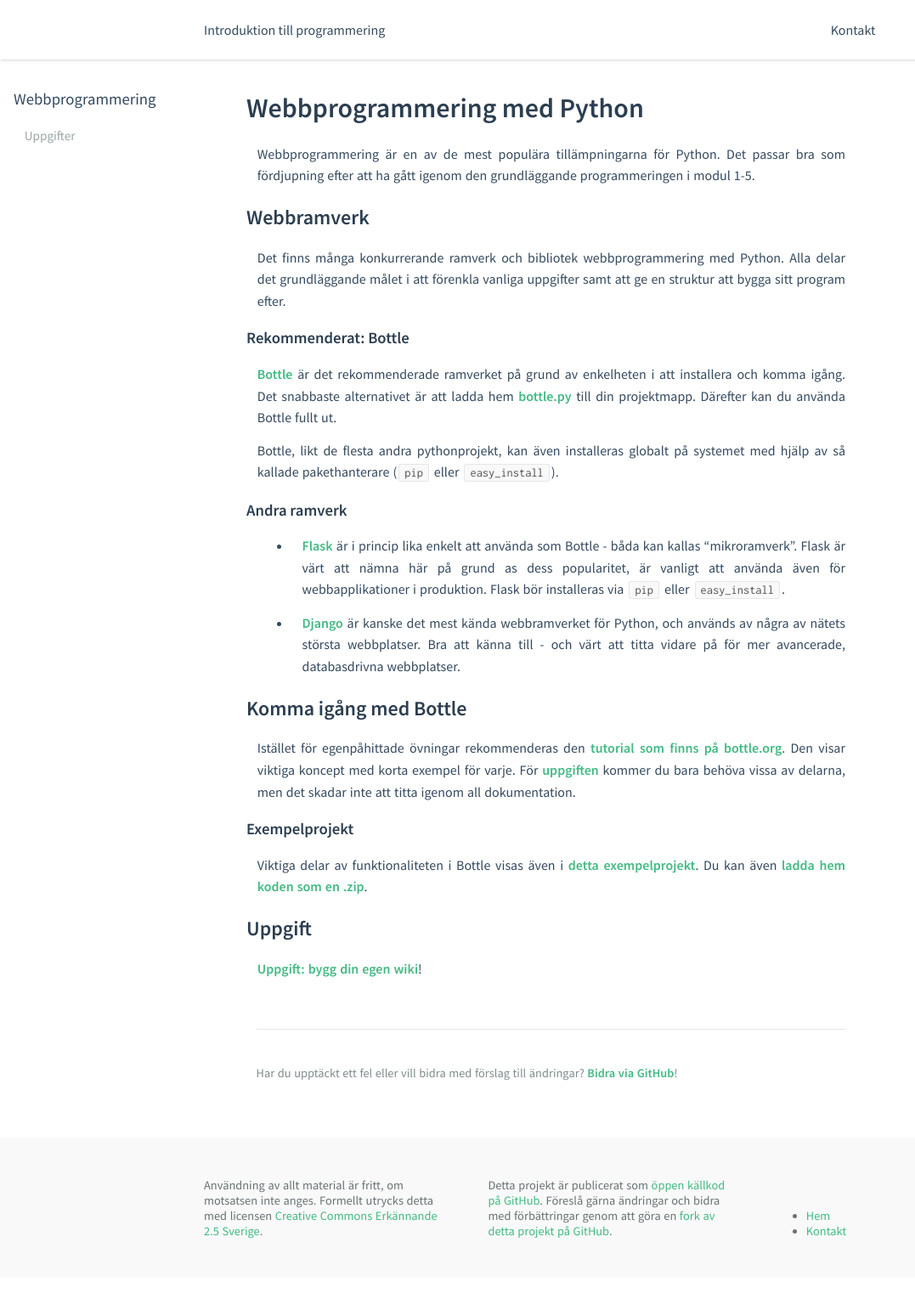
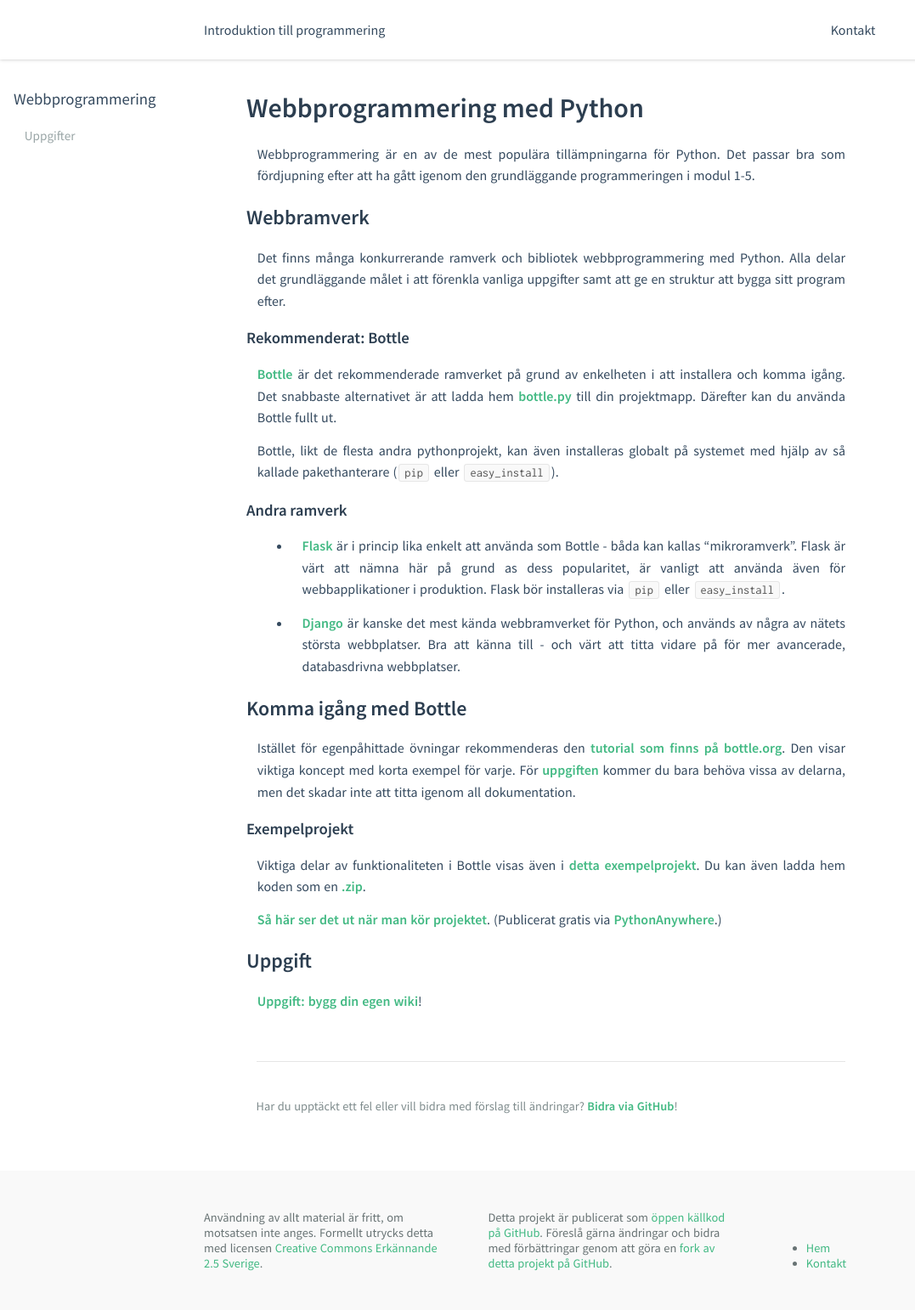
Before and after one commit to mau-dvmt/ia-python, a Jekyll site: the page built from modules/web/index.md, in a window 1280 px wide. Shown: the whole page at 85% size, without its empty margins (0-1077 px from the left). Built offline with Jekyll 4.4.1, drawn with Linux system fonts in a browser that asks for light colours; before the commit the page ends 1504 px from its top, so only the background shows below that.

Commit message:
Added link to published example.

```diff
--- a/modules/web/index.md
+++ b/modules/web/index.md
@@ -31,7 +31,9 @@
 
 ### Exempelprojekt
 
-Viktiga delar av funktionaliteten i Bottle visas även i [detta exempelprojekt](https://github.com/fohlin/bottleexample). Du kan även [ladda hem koden som en .zip](https://github.com/fohlin/bottleexample/archive/master.zip).
+Viktiga delar av funktionaliteten i Bottle visas även i [detta exempelprojekt](https://github.com/fohlin/bottleexample). Du kan även ladda hem koden som en [.zip](https://github.com/fohlin/bottleexample/archive/master.zip).
+
+[Så här ser det ut när man kör projektet](http://fohlin.pythonanywhere.com). (Publicerat gratis via [PythonAnywhere](https://www.pythonanywhere.com).)
 
 ## Uppgift
 
```
